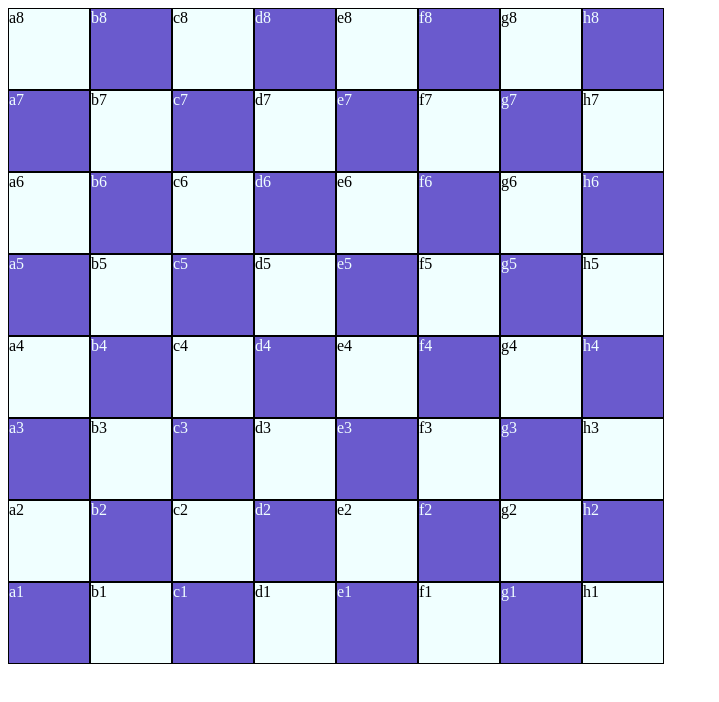
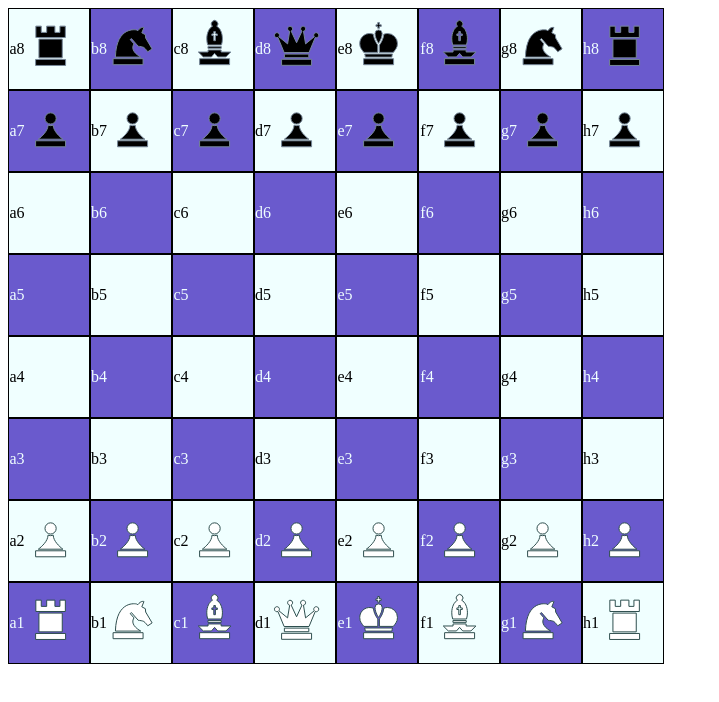
Before and after one commit to ktconstantin/chess-app, a React (Create React App) app: page / in a window 1280 px wide. Shown: the top 702 px of the page, without its empty margins (0-719 px from the left). Built offline with nearby package versions, Linux system fonts and the light colour scheme.

Commit message:
added black/white piece icons

```diff
--- a/package.json
+++ b/package.json
@@ -12,6 +12,7 @@
     "@types/react-dom": "^18.0.7",
     "react": "^18.2.0",
     "react-dom": "^18.2.0",
+    "react-icons": "^4.6.0",
     "react-scripts": "5.0.1",
     "typescript": "^4.8.4",
     "web-vitals": "^2.1.4"
--- a/src/components/SquareComponent.tsx
+++ b/src/components/SquareComponent.tsx
@@ -1,5 +1,13 @@
 import React from 'react';
 import Piece from '../classes/Piece';
+import {
+  GiChessPawn,
+  GiChessRook,
+  GiChessKnight,
+  GiChessBishop,
+  GiChessQueen,
+  GiChessKing
+} from "react-icons/gi";
 
 interface SquareComponentProps {
   className: string;
@@ -8,10 +16,45 @@ interface SquareComponentProps {
 }
 
 export default function SquareComponent({ className, piece, name }: SquareComponentProps) {
+  let pieceIcon = null;
+  let iconStyle = '';
+
+  if (piece?.color === 'black') {
+    iconStyle = 'piece--black';
+  } else if (piece?.color === 'white') {
+    iconStyle = 'piece--white';
+  }
+
+  if (piece) {
+    switch (piece.type) {
+      case 'pawn':
+        pieceIcon = <GiChessPawn className={iconStyle} />
+        break;
+      case 'bishop':
+        pieceIcon = <GiChessBishop className={iconStyle} />
+        break;
+      case 'knight':
+        pieceIcon = <GiChessKnight className={iconStyle} />
+        break;
+      case 'rook':
+        pieceIcon = <GiChessRook className={iconStyle} />
+        break;
+      case 'queen':
+        pieceIcon = <GiChessQueen className={iconStyle} />
+        break;
+      case 'king':
+        pieceIcon = <GiChessKing className={iconStyle} />
+        break;
+    }
+  }
+
 
   return (
     <div className={className}>
-      {name}
+      <div>{name}</div>
+      <div className="piece-icon">
+        {piece !== null && pieceIcon}
+      </div>
     </div>
   )
 }
--- a/src/css/app.css
+++ b/src/css/app.css
@@ -14,6 +14,9 @@
   height: 80px;
   width: 80px;
   border: 1px solid black;
+  display: flex;
+  justify-content: center;
+  align-items: center;
 }
 
 .square-dark {
@@ -24,3 +27,26 @@
 .square-light {
   background-color: azure;
 }
+
+.piece-icon {
+  height: 80%;
+  width: 80%;
+}
+
+.piece--black,
+.piece--white {
+  height: 80%;
+  width: 80%;
+}
+
+.piece--black {
+  fill: black;
+  stroke: lightslategrey;
+  stroke-width: 10px;
+}
+
+.piece--white {
+  fill: white;
+  stroke: darkslategrey;
+  stroke-width: 10px;
+}
```
Also changed, not shown: 1 other file (tests, documents, lock files or other folders).
